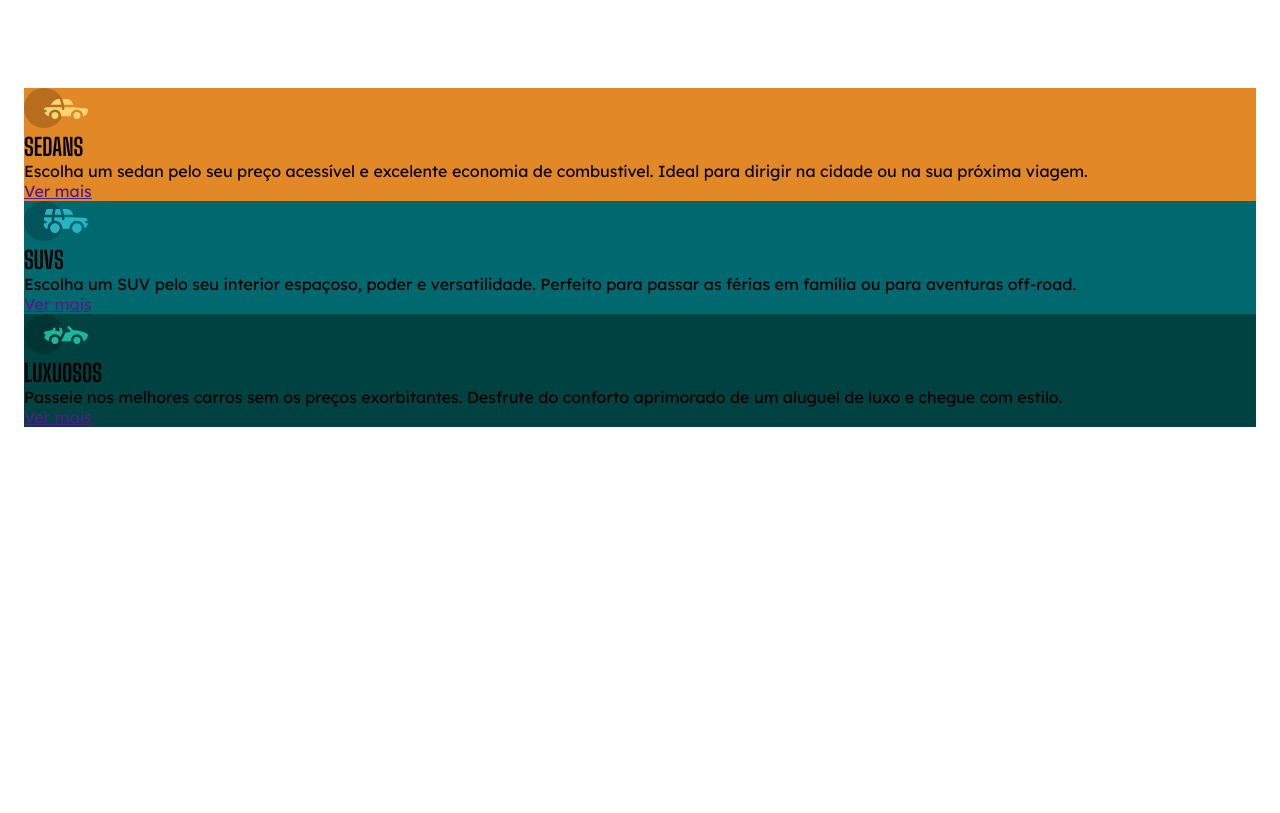
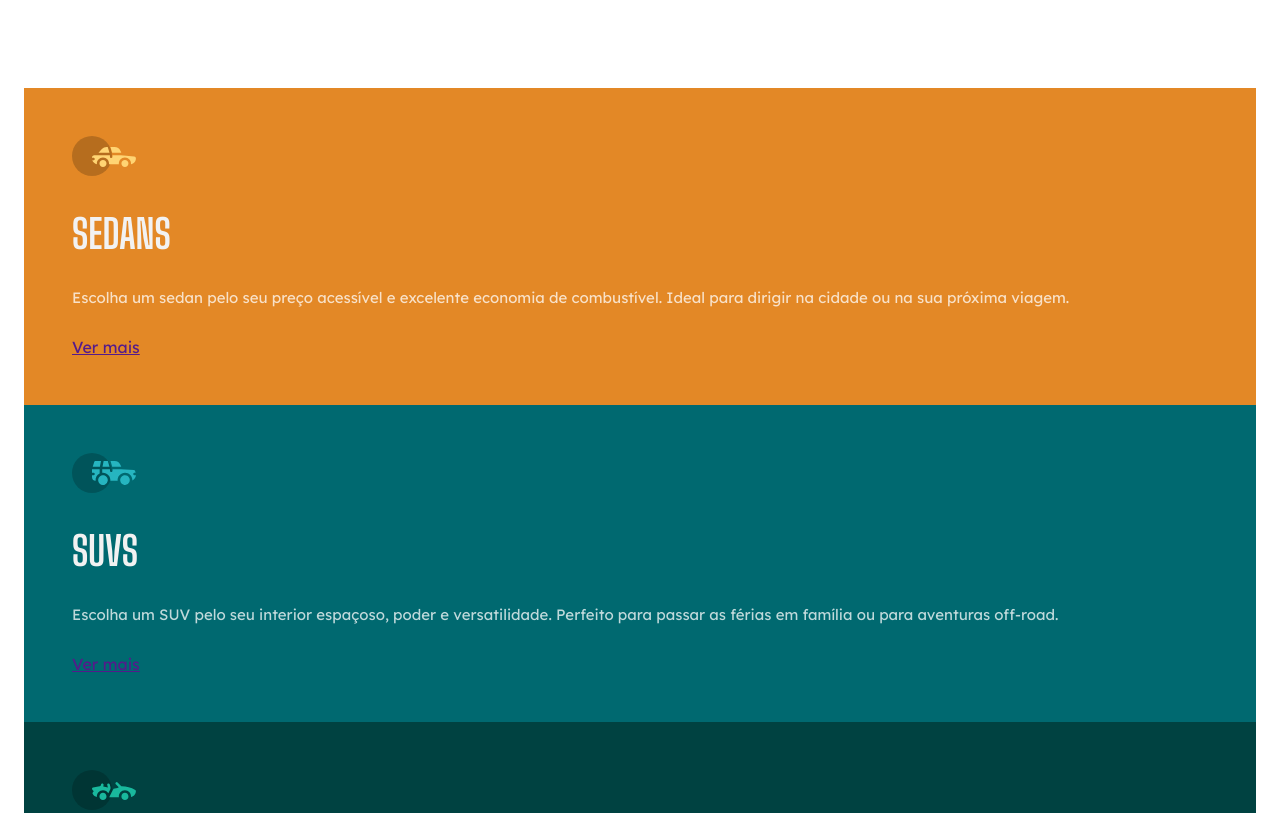
Before and after one commit to beavaz777/carros, a plain HTML site: page index.html in a window 1280 px wide. Shown: the top 813 px of the page. Drawn offline with Linux system fonts and the light colour scheme.

Commit message:
desenvolvimento do CSS

```diff
--- a/style.css
+++ b/style.css
@@ -19,14 +19,24 @@ body{
 h2 {
     font-family: 'Big Shoulders Display', sans-serif;
     text-transform: uppercase;
+    font-size: 2.5rem;
+    color: var(--gray);
+    margin-block: 1.875rem;
 }
 
 p {
     font-family: 'Lexend Deca', sans-serif;
+    font-size: 0.9375rem;
+    color: var(--transparent-white);
+    margin-bottom: 1.875rem;
 }
 
 a {
     font-family: 'Lexend Deca', sans-serif;
+}
+
+section{
+    padding: 3rem;
 }
 
 .sedans{
```
